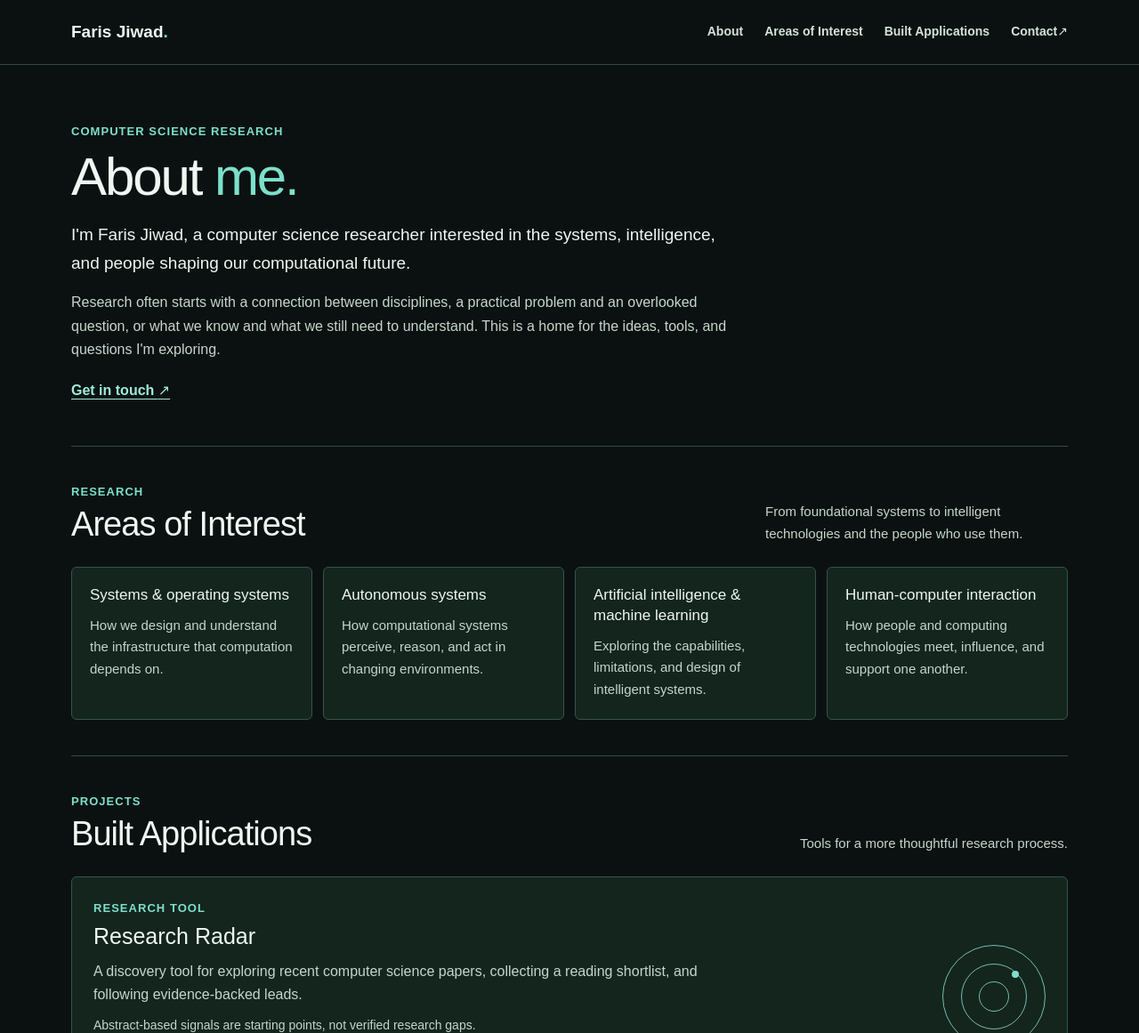
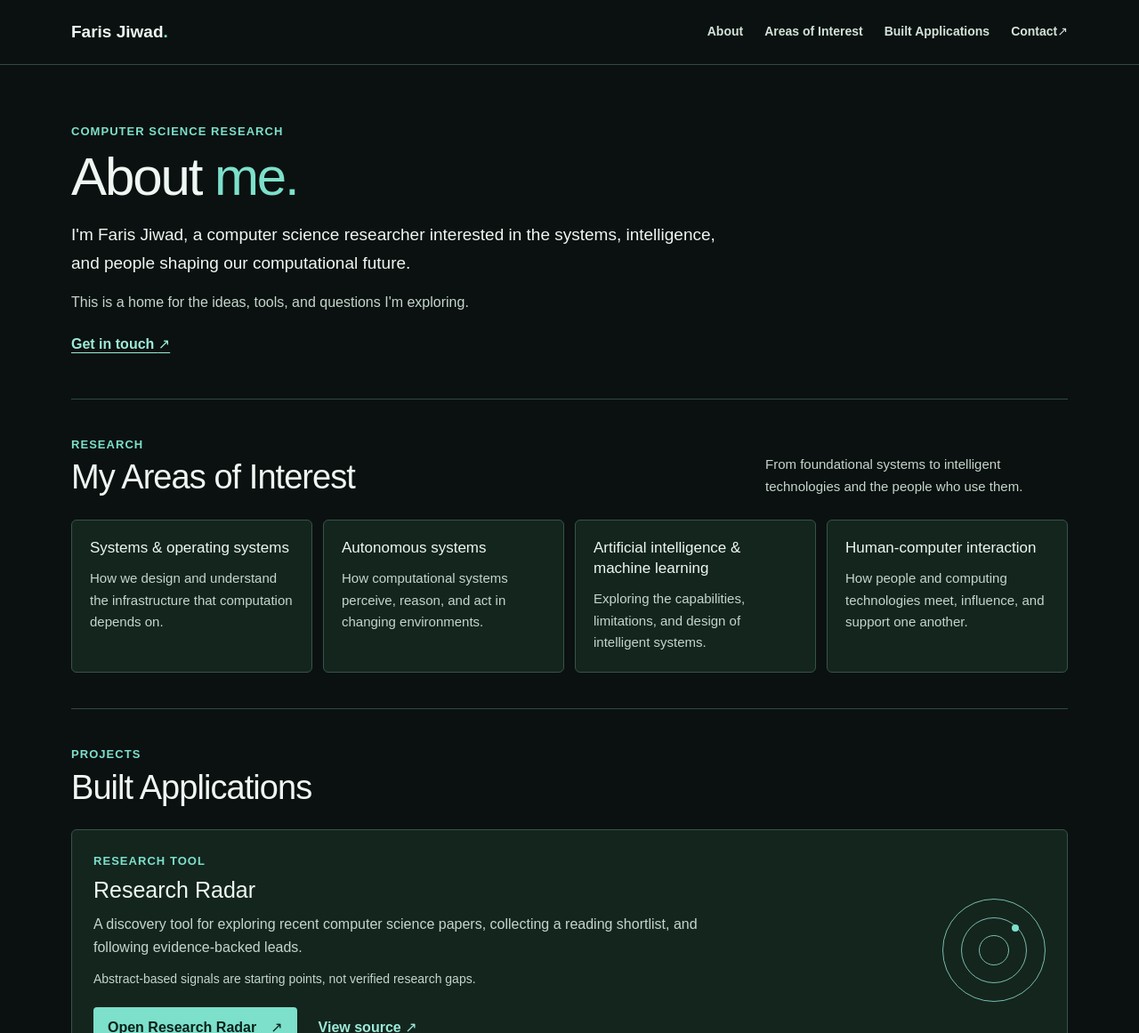
Before and after one commit to farisjiwad/farisjiwad.github.io, an Astro site: page / in a window 1280 px wide. Shown: the top 1161 px of the page at 89% size. Built offline with nearby package versions, Linux system fonts and the light colour scheme; Astro itself is replaced by a stand-in of ours.

Commit message:
Small tweaks to index of page

```diff
--- a/src/pages/index.astro
+++ b/src/pages/index.astro
@@ -12,13 +12,13 @@ import '../styles/global.css';
 			<p class="eyebrow">Computer science research</p>
 			<h1 id="about-title">About <span>me.</span></h1>
 			<p class="intro">I'm Faris Jiwad, a computer science researcher interested in the systems, intelligence, and people shaping our computational future.</p>
-			<p>Research often starts with a connection between disciplines, a practical problem and an overlooked question, or what we know and what we still need to understand. This is a home for the ideas, tools, and questions I'm exploring.</p>
+			<p>This is a home for the ideas, tools, and questions I'm exploring.</p>
 			<a class="text-link" href="mailto:farisjiwad@gmail.com">Get in touch <span aria-hidden="true">↗</span></a>
 		</section>
 
 		<section class="section shell" id="research" aria-labelledby="research-title">
 			<div class="section-heading">
-				<div><p class="eyebrow">Research</p><h2 id="research-title">Areas of Interest</h2></div>
+				<div><p class="eyebrow">Research</p><h2 id="research-title">My Areas of Interest</h2></div>
 				<p>From foundational systems to intelligent technologies and the people who use them.</p>
 			</div>
 			<div class="interest-grid">
@@ -32,7 +32,6 @@ import '../styles/global.css';
 		<section class="section shell" id="projects" aria-labelledby="projects-title">
 			<div class="section-heading">
 				<div><p class="eyebrow">Projects</p><h2 id="projects-title">Built Applications</h2></div>
-				<p>Tools for a more thoughtful research process.</p>
 			</div>
 			<article class="project-card">
 				<div>
```
